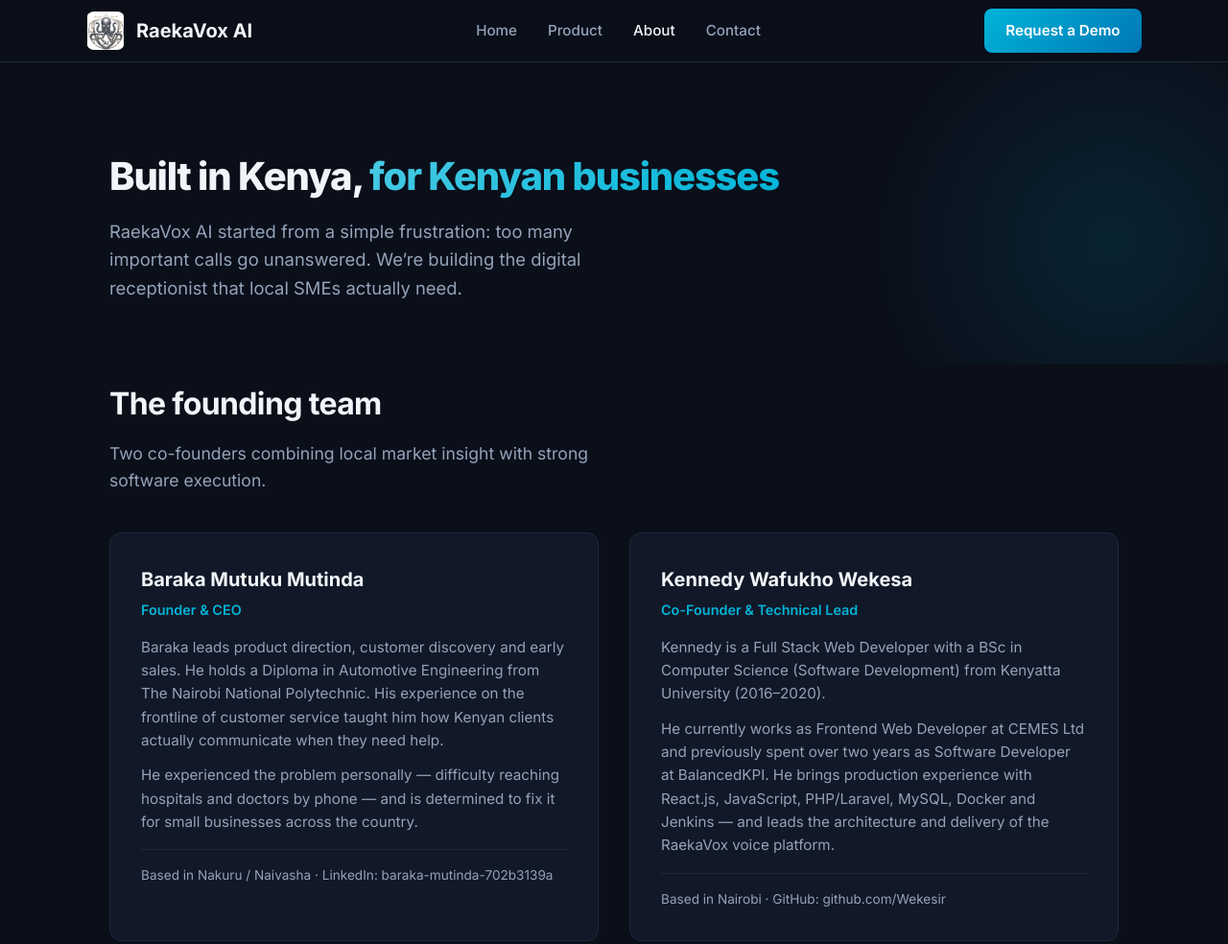
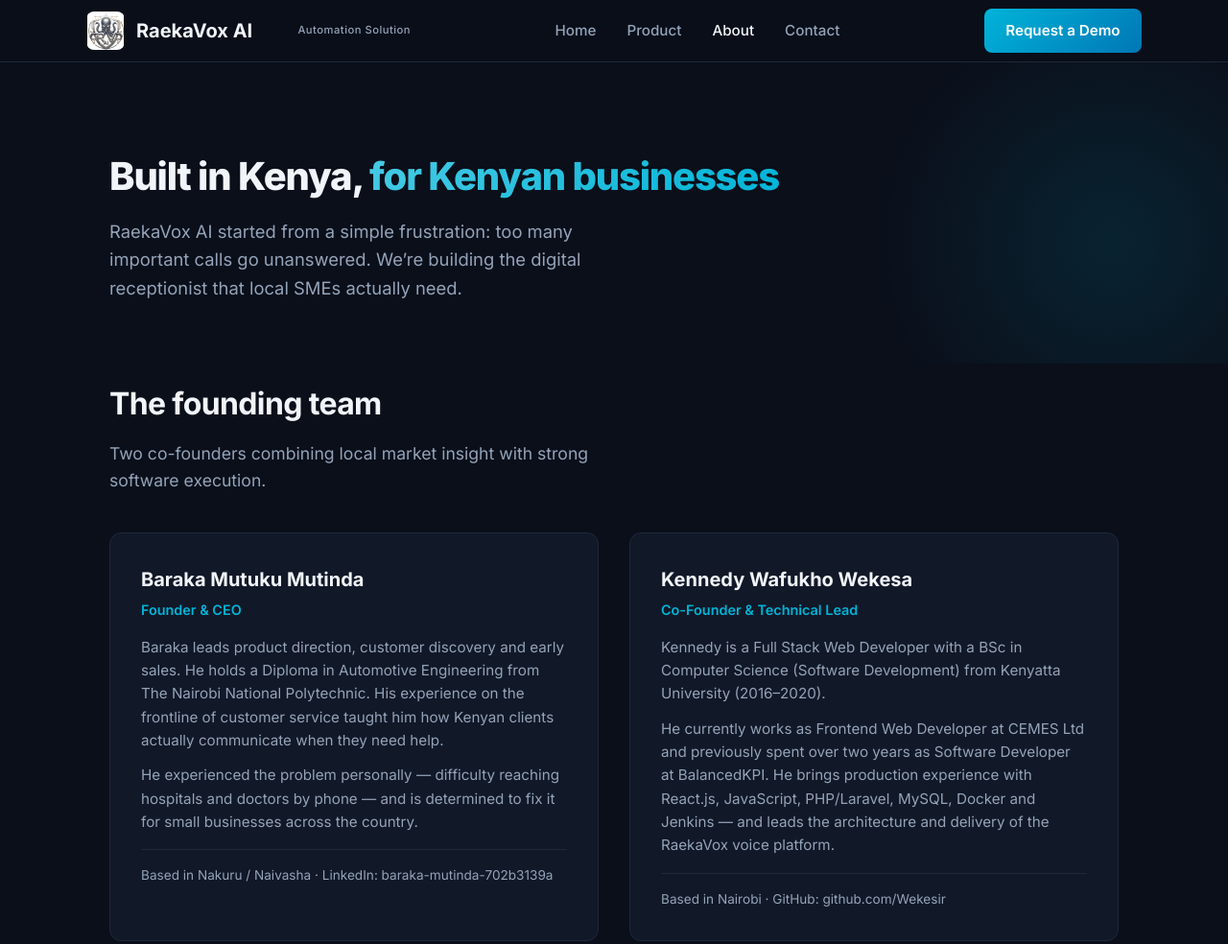
Before and after one commit to mutukuBaraka/raekavox.ai_website, a plain HTML site: page about.html in a window 1280 px wide. Shown: the top 984 px of the page at 96% size. Drawn offline with Linux system fonts and the light colour scheme.

Commit message:
Update about.html

```diff
--- a/about.html
+++ b/about.html
@@ -16,6 +16,11 @@
       <a href="index.html" class="logo">
         <img src="images/logo.png" alt="RaekaVox AI" class="logo-img" />
         RaekaVox AI
+        </span>
+            <!-- Permanent Subtitle -->
+            <span class="nav-subtitle" style="font-size: 0.7rem; font-weight: 500; color: var(--text-muted); margin-left: 2.2rem; letter-spacing: 0.5px;">
+                Automation Solution
+            </span>
       </a>
       <ul class="nav-links">
         <li><a href="index.html">Home</a></li>
```
